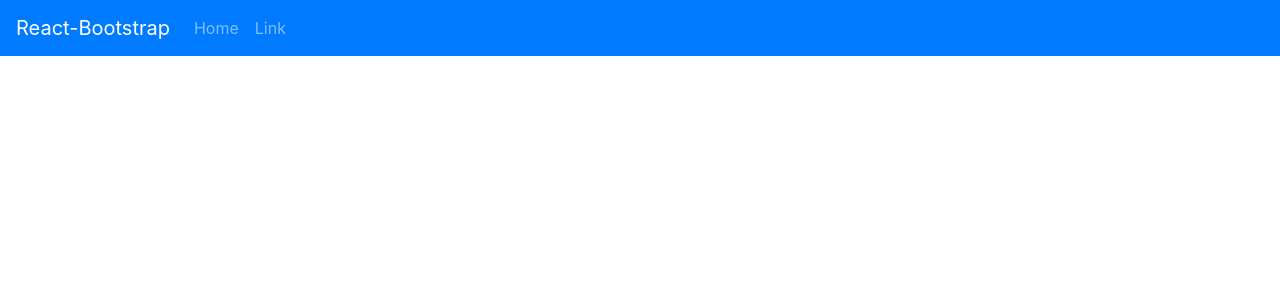
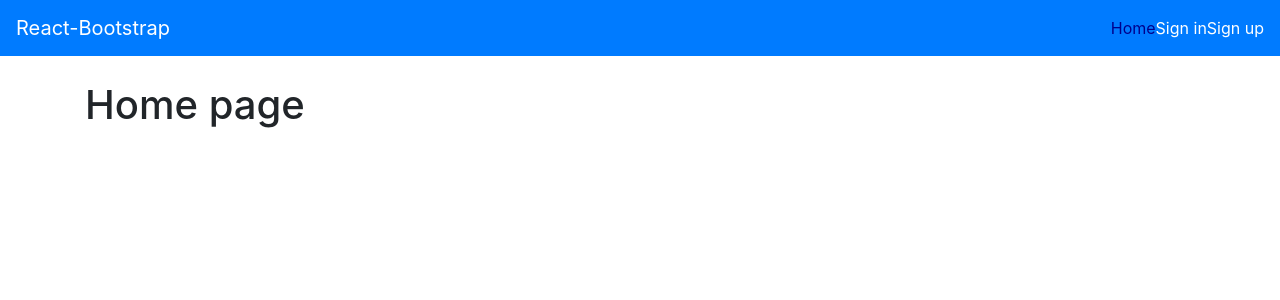
Before and after one commit to Vanhouttestien/languageteachtool, a React (Create React App) app: page / in a window 1280 px wide. Shown: the top 300 px of the page. Built offline with nearby package versions, Linux system fonts and the light colour scheme.

Commit message:
add routing, wire up links and add css file app and Navbar

```diff
--- a/package.json
+++ b/package.json
@@ -13,7 +13,6 @@
     "react-bootstrap": "^1.6.6",
     "react-dom": "^17.0.2",
     "react-infinite-scroll-component": "^6.1.0",
-    "react-router-dom": "^5.3.4",
     "react-scripts": "^5.0.1",
     "web-vitals": "^1.1.2"
   },
@@ -43,6 +42,7 @@
     ]
   },
   "devDependencies": {
-    "msw": "^0.35.0"
+    "msw": "^0.35.0",
+    "react-router-dom": "^5.3.0"
   }
 }
--- a/src/App.css
+++ /dev/null
@@ -1,38 +0,0 @@
-.App {
-  text-align: center;
-}
-
-.App-logo {
-  height: 40vmin;
-  pointer-events: none;
-}
-
-@media (prefers-reduced-motion: no-preference) {
-  .App-logo {
-    animation: App-logo-spin infinite 20s linear;
-  }
-}
-
-.App-header {
-  background-color: #282c34;
-  min-height: 100vh;
-  display: flex;
-  flex-direction: column;
-  align-items: center;
-  justify-content: center;
-  font-size: calc(10px + 2vmin);
-  color: white;
-}
-
-.App-link {
-  color: #61dafb;
-}
-
-@keyframes App-logo-spin {
-  from {
-    transform: rotate(0deg);
-  }
-  to {
-    transform: rotate(360deg);
-  }
-}
--- a/src/App.js
+++ b/src/App.js
@@ -1,12 +1,20 @@
-import logo from './logo.svg';
-import './App.css';
+import styles from "./App.module.css";
 import NavBar from './components/NavBar';
+import Container from "react-bootstrap/Container"
+import {Route,Switch} from 'react-router-dom'
 
 function App() {
   return (
-    <div className="App">
-      <NavBar/>
-
+    <div className={styles.App}>
+      <NavBar />
+      <Container className={styles.Main}>
+        <Switch>
+          <Route exact path="/" render={() => <h1>Home page</h1>} />
+          <Route exact path="/signin" render={() => <h1>Sign in</h1>} />
+          <Route exact path="/signup" render={() => <h1>Sign up</h1>} />
+          <Route  render={() => <p>Page not found</p>} />
+        </Switch>
+      </Container>
     </div>
   );
 }
--- /dev/null
+++ b/src/App.module.css
@@ -0,0 +1,3 @@
+.Main {
+	padding-top: 81px;
+}
--- a/src/components/NavBar.js
+++ b/src/components/NavBar.js
@@ -1,16 +1,18 @@
 import React from 'react'
 import {Navbar, Container, Nav} from "react-bootstrap";
-
+import styles from "../styles/NavBar.module.css";
+import { NavLink } from 'react-router-dom';
 
 const NavBar = () => {
   return(
-    <Navbar bg="primary" variant="dark" expand="md" fixed='top'>
-            <Navbar.Brand href="#home">React-Bootstrap</Navbar.Brand>
+    <Navbar className={styles.NavBar} bg="primary" variant="dark" expand="md" fixed='top'>
+      <NavLink to="/"><Navbar.Brand href="#home">React-Bootstrap</Navbar.Brand></NavLink>
             <Navbar.Toggle aria-controls="basic-navbar-nav" />
             <Navbar.Collapse id="basic-navbar-nav">
-                <Nav className="mr-auto">
-                    <Nav.Link href="#home">Home</Nav.Link>
-                    <Nav.Link href="#link">Link</Nav.Link>
+                <Nav className="ml-auto text-left">
+                  <NavLink exact className={styles.NavLink} activeClassName={styles.Active} to="/">Home</NavLink>
+                  <NavLink className={styles.NavLink} activeClassName={styles.Active} to="/signin">Sign in</NavLink>
+                  <NavLink className={styles.NavLink} activeClassName={styles.Active} to="/signup">Sign up</NavLink>
                 </Nav>
             </Navbar.Collapse>
     </Navbar>
--- a/src/index.js
+++ b/src/index.js
@@ -3,10 +3,13 @@ import ReactDOM from 'react-dom';
 import './index.css';
 import App from './App';
 import reportWebVitals from './reportWebVitals';
+import {BrowserRouter as Router} from 'react-router-dom';
 
 ReactDOM.render(
   <React.StrictMode>
-    <App />
+    <Router>
+			      <App />
+    </Router>
   </React.StrictMode>,
   document.getElementById('root')
 );
--- /dev/null
+++ b/src/styles/NavBar.module.css
@@ -0,0 +1,9 @@
+.NavLink{
+    color: white;
+    text-decoration: none;
+}
+
+.Active{
+    color: darkblue;
+    text-decoration: none;
+}
```
Also changed, not shown: src/pages/auth/SignIn.js (added, +19 -0 lines), src/pages/auth/SignUp.js (added), 1 other file (tests, documents, lock files or other folders).
